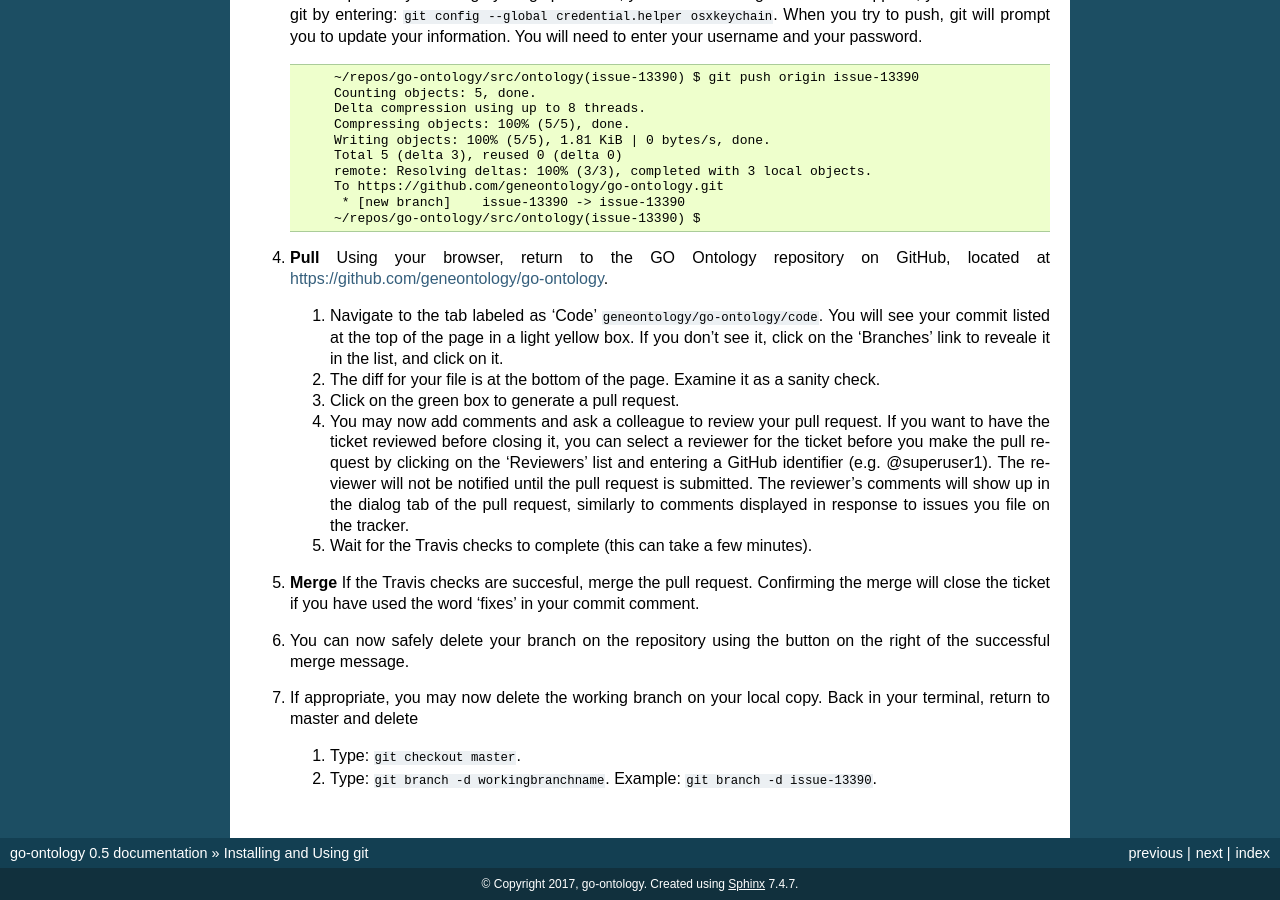
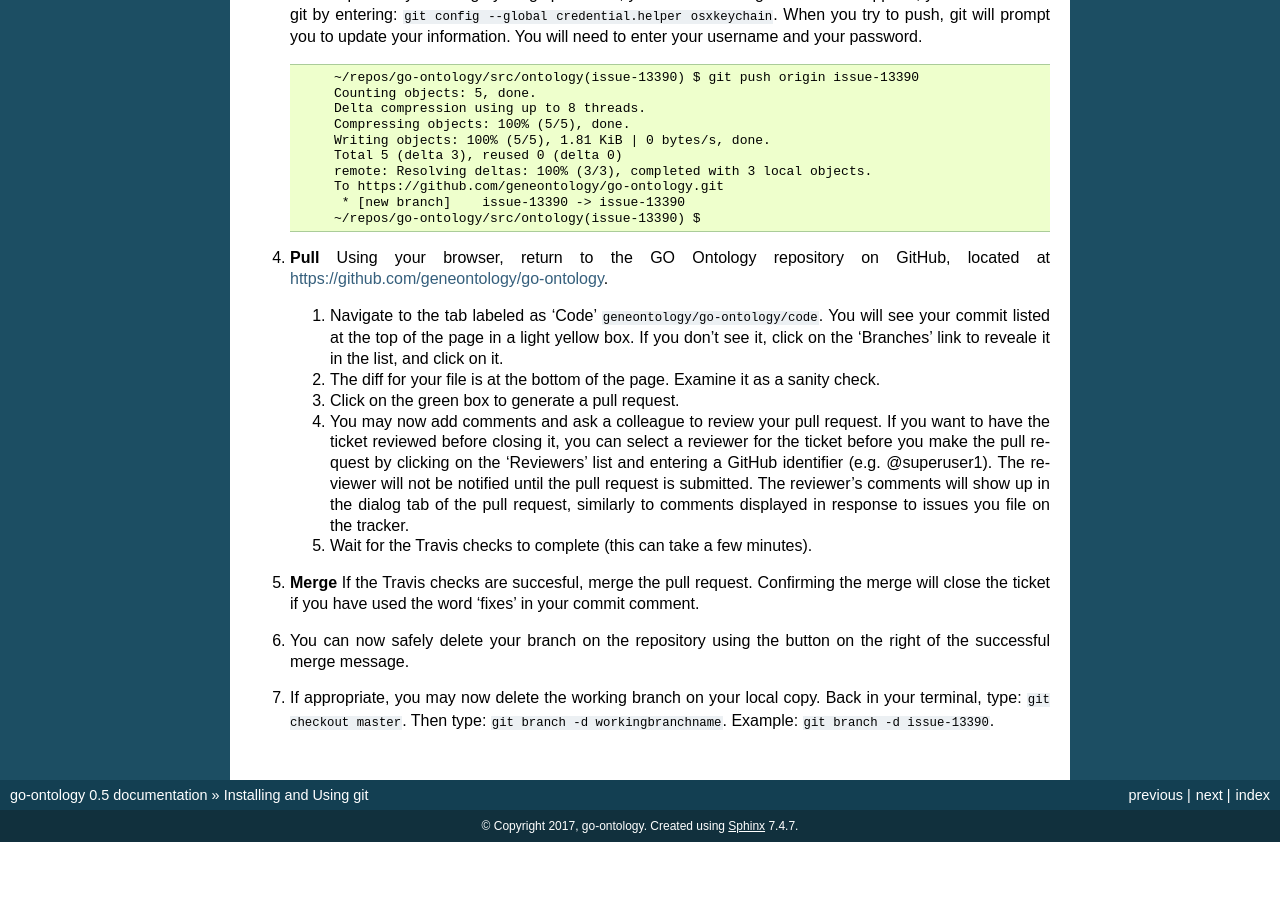
Before and after one commit to geneontology/go-ontology, a Sphinx documentation site: the page built from docs/Installgit.md, in a window 1280 px wide and 900 px high, scrolled down 3167 px. Built offline with Sphinx 7.4.7, drawn with Linux system fonts in a browser that asks for light colours; after the commit the page ends 4009 px from its top, so only the background shows below that.

Commit message:
Update Installgit.md

````diff
--- a/docs/Installgit.md
+++ b/docs/Installgit.md
@@ -156,8 +156,5 @@ Fast-forward
 
 6. You can now safely delete your branch on the repository using the button on the right of the successful merge message.
 
-7. If appropriate, you may now delete the working branch on your local copy. Back in your terminal, return to master and delete
-
-    1. Type: ```git checkout master```.
-
-    2. Type: ```git branch -d workingbranchname```. Example: ```git branch -d issue-13390```.
+7. If appropriate, you may now delete the working branch on your local copy. Back in your terminal, type: ```git checkout master```. Then type: ```git branch -d workingbranchname```.
+       Example: ```git branch -d issue-13390```.
````
